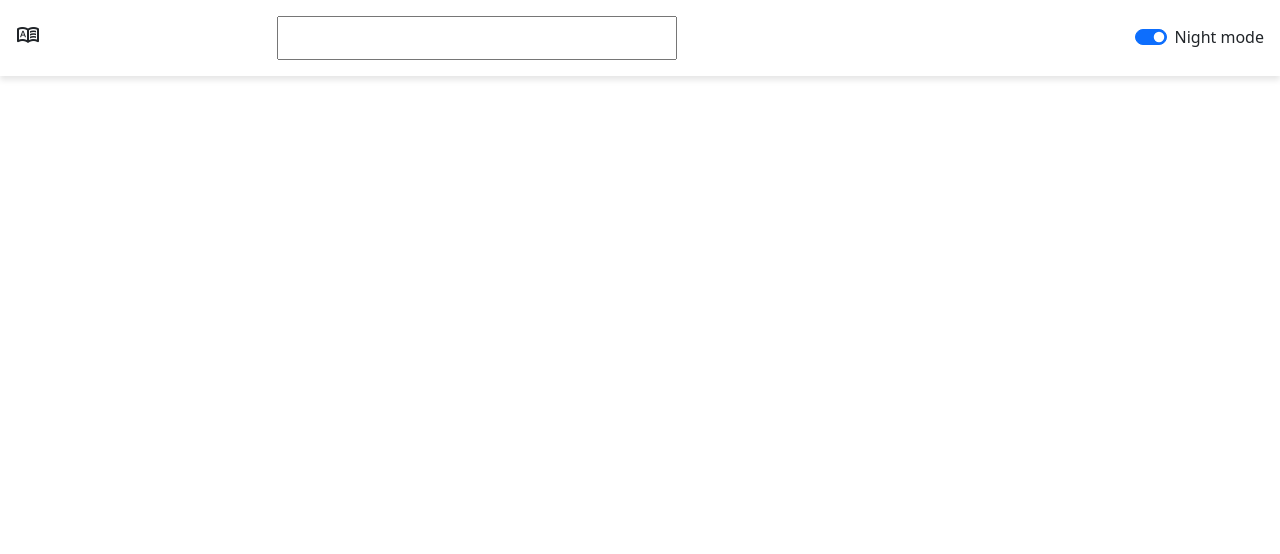
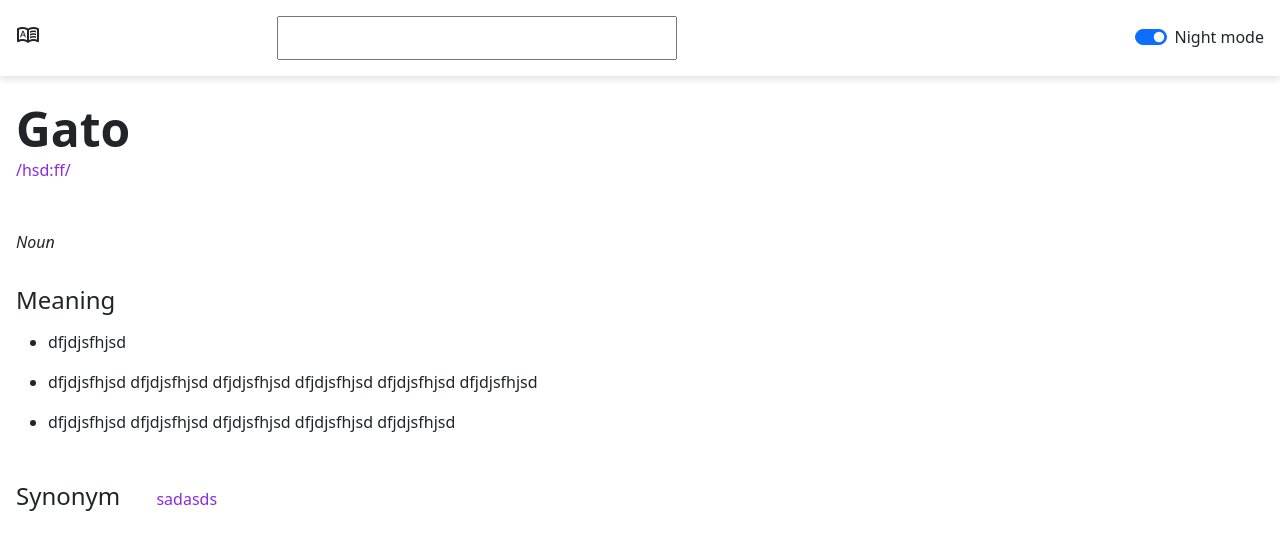
Before and after one commit to manapa12/dictionaryAPI, a plain HTML site: page index.html in a window 1280 px wide. Drawn offline with nearby package versions, Linux system fonts and the light colour scheme.

Commit message:
Added night mode and finished with the styling of the page

```diff
--- a/index.html
+++ b/index.html
@@ -57,6 +57,34 @@
           >
         </div>
       </nav>
+      <div id="main-content-container">
+        <div class="main-word-contianer">
+          <h1 id="main-word">Gato</h1>
+          <p id="pronunce">/hsd:ff/</p>
+        </div>
+        <div class="word-type">
+          <p id="type-of-word">Noun</p>
+        </div>
+        <div class="meaning-container">
+          <h2>Meaning</h2>
+          <div id="list-of-meaning">
+            <ul>
+              <li>dfjdjsfhjsd</li>
+              <li>
+                dfjdjsfhjsd dfjdjsfhjsd dfjdjsfhjsd dfjdjsfhjsd dfjdjsfhjsd
+                dfjdjsfhjsd
+              </li>
+              <li>
+                dfjdjsfhjsd dfjdjsfhjsd dfjdjsfhjsd dfjdjsfhjsd dfjdjsfhjsd
+              </li>
+            </ul>
+          </div>
+        </div>
+        <div class="synonym-container">
+          <h2>Synonym</h2>
+          <p>sadasds</p>
+        </div>
+      </div>
     </div>
     <script src="main.js"></script>
   </body>
--- a/main.js
+++ b/main.js
@@ -0,0 +1,38 @@
+let lupa = document.getElementById("search-button");
+let searchBar = document.getElementById("word-search");
+let mySwitch = document.getElementById("flexSwitchCheckChecked")
+const myContent = document.getElementById("main-content-container");
+
+
+
+/**This function makes the search bar appear */
+lupa.addEventListener("click", ()=> {
+    if(searchBar.style.display === "none"){
+        searchBar.style.display = "inline-block";
+      searchBar.style.padding = "0"
+        searchBar.style.width = "auto";
+        searchBar.style.margin = "0";
+        lupa.style.display = "none";
+    }else{
+        searchBar.style.display = "none"
+    }
+});
+
+/**This function makes the search bar dissappear */
+myContent.addEventListener("click",function(){
+    if(searchBar.style.display === "inline-block" & lupa.style.display === "none" ){
+        searchBar.style.display = "none";
+        lupa.style.display = "inline-block";
+    }
+})
+
+/**This function makes the night mode active */
+mySwitch.addEventListener("click", function(){
+    if(mySwitch.checked){
+        document.body.style.backgroundColor = "#243447";
+        document.body.style.color = "white";
+    } else {
+        document.body.style.backgroundColor = 'white';
+        document.body.style.color = "black";
+    }
+})
--- a/resources/css/style.css
+++ b/resources/css/style.css
@@ -2,7 +2,10 @@ body{
     font-family: sans-serif;
     margin: 0;
     width:100%;
+    color: black;
+    background-color: aliceblue;
 }
+
 
 
 /*This is where i work on navbar*/
@@ -29,8 +32,24 @@ body{
 
 #lupa{
     position: relative;
-    left:25% ;
+    left:23% ;
 }
+
+
+#search-button:hover{
+    cursor: pointer;
+}
+
+.navbar-hidden {
+    transform: translateY(-100%);
+}
+
+.hidden{
+    display: none;
+    opacity: 0;
+    transition: opacity 0.3s, display 0s 0.3s;
+}
+
 
 /*-------------------------*/
 
@@ -70,3 +89,72 @@ body{
 
 }
 /*------------------------*/
+
+
+/*THis is the main content*/
+
+
+/*THis is the word area*/
+#main-content-container{
+    padding: 1.5rem 1rem;
+    margin: auto;
+}
+
+#main-word{
+    font-weight: 800;
+    font-size: 3rem;
+    margin-bottom: 0;
+
+}
+
+#pronunce{
+    color: blueviolet;
+    margin-top: 0;
+
+}
+
+#type-of-word{
+    font-style: italic;
+    margin-top: 3rem;
+
+}
+/*------------------------*/
+
+
+/*This is the meaning section*/
+
+.meaning-container h2{
+  font-size: 1.5rem;
+  margin-top: 2rem;
+}
+
+#list-of-meaning{
+    margin-top: 1rem;
+    list-style: circle;
+}
+
+#list-of-meaning li{
+    margin-top: 1rem;
+}
+/*-------------------*/
+
+
+/*This is the synonym section*/
+
+
+.synonym-container h2{
+    font-size: 1.5rem;
+    margin-top: 2rem;
+    display: inline-block;
+    margin-right: 2rem;
+}
+
+.synonym-container p{
+    display: inline-block;
+    color: blueviolet;
+}
+
+/*------------------------*/
+
+
+/*------------------------*/
```
